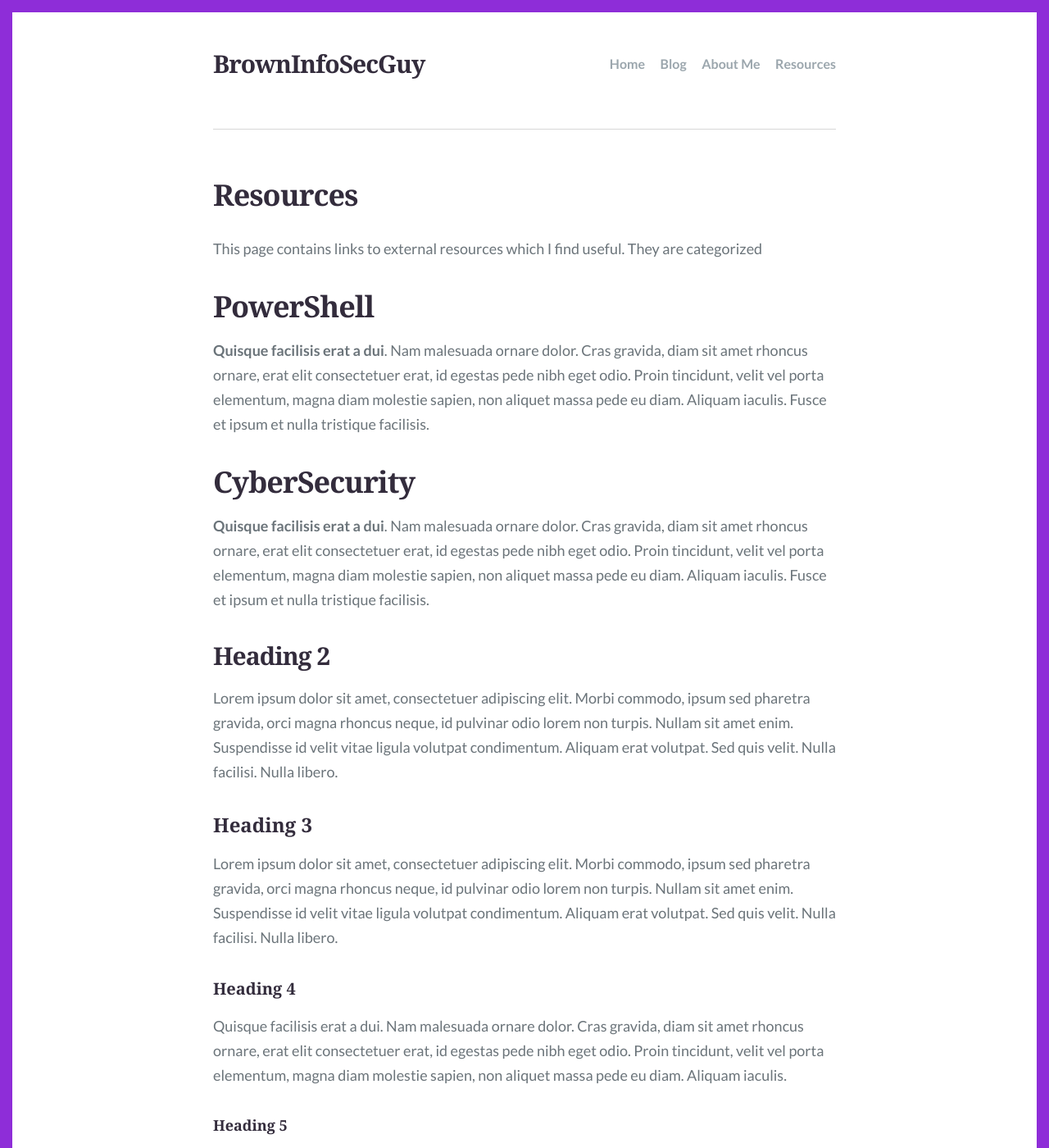
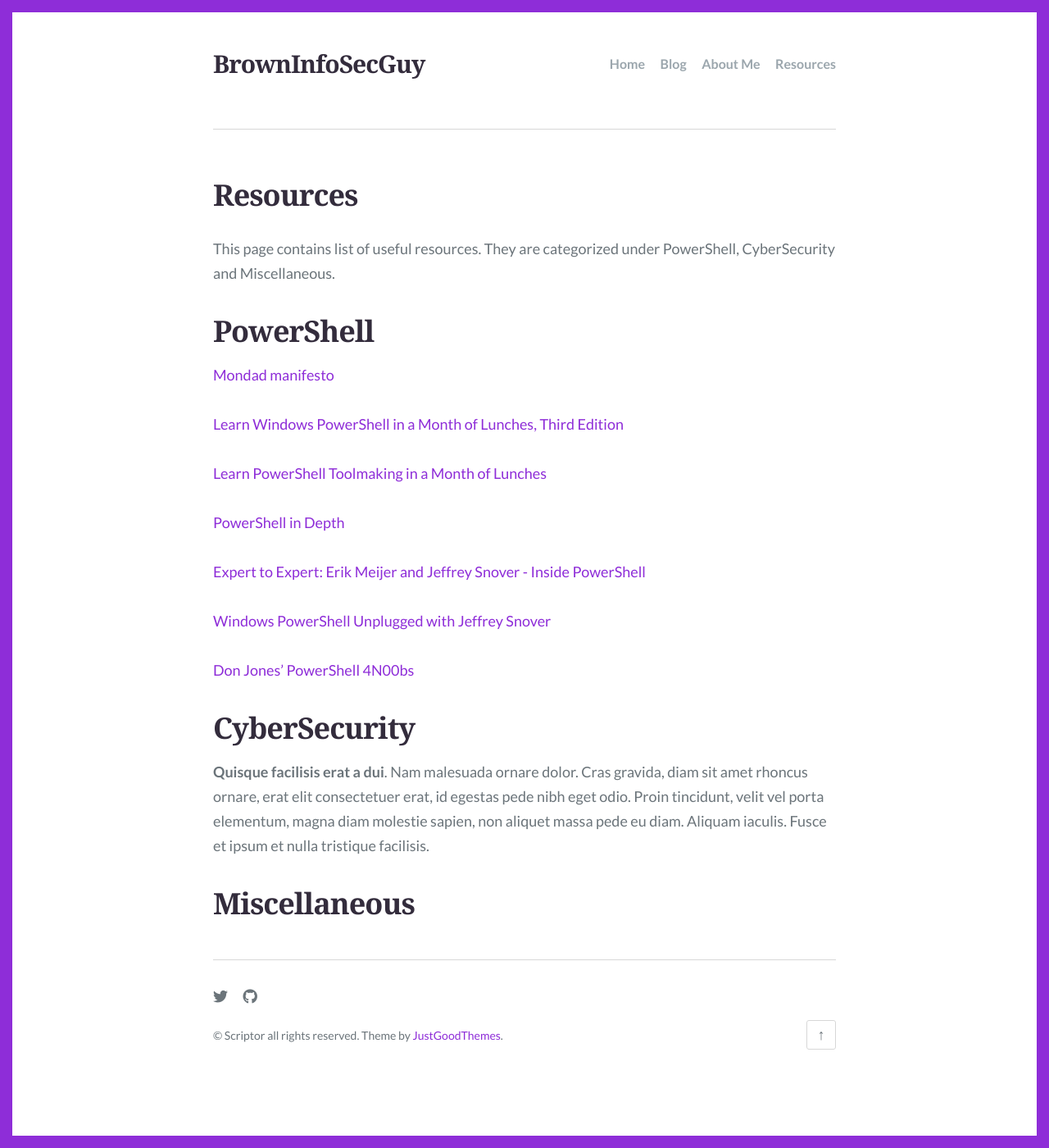
Before and after one commit to browninfosecguy/browninfosecguy.github.io, a Jekyll site: the page built from resources.md, in a window 1280 px wide and 1400 px high. Shown: the whole window at 82% size. Built offline with Jekyll 4.4.1, drawn with Linux system fonts in a browser that asks for light colours; some web fonts are replaced; some of the changed text lies outside the part shown.

Commit message:
Update resources.md

````diff
--- a/resources.md
+++ b/resources.md
@@ -1,168 +1,29 @@
 ---
 layout: page
 title: Resources
-description: This is a style guide of the Scriptor Jekyll theme
+description: This page contain resources for CyberSecurity and PowerShell
 ---
 
-This page contains links to external resources which I find useful. They are categorized
+This page contains list of useful resources. They are categorized under PowerShell, CyberSecurity and Miscellaneous.
 
 # PowerShell
 
-**Quisque facilisis erat a dui**. Nam malesuada ornare dolor. Cras gravida, diam sit amet rhoncus ornare, erat elit consectetuer erat, id egestas pede nibh eget odio. Proin tincidunt, velit vel porta elementum, magna diam molestie sapien, non aliquet massa pede eu diam. Aliquam iaculis. Fusce et ipsum et nulla tristique facilisis.
+[Mondad manifesto](https://devblogs.microsoft.com/powershell/monad-manifesto-the-origin-of-windows-powershell/)
+
+[Learn Windows PowerShell in a Month of Lunches, Third Edition](https://www.manning.com/books/learn-windows-powershell-in-a-month-of-lunches-third-edition)
+
+[Learn PowerShell Toolmaking in a Month of Lunches](https://www.manning.com/books/learn-powershell-toolmaking-in-a-month-of-lunches?query=powershell)
+
+[PowerShell in Depth](https://www.manning.com/books/powershell-in-depth?query=powershell)
+
+[Expert to Expert: Erik Meijer and Jeffrey Snover - Inside PowerShell](https://channel9.msdn.com/Shows/Going+Deep/Expert-to-Expert-Erik-Meijer-and-Jeffrey-Snover-Inside-PowerShell?term=Jeffrey%20snover&lang-en=true&pageSize=15&skip=30)
+
+[Windows PowerShell Unplugged with Jeffrey Snover](https://channel9.msdn.com/events/TechEd/2014/DCIM-B318?term=Jeffrey%20snover&lang-en=true)
+
+[Don Jones' PowerShell 4N00bs](https://leanpub.com/powershell-4n00bs)
 
 # CyberSecurity
 
 **Quisque facilisis erat a dui**. Nam malesuada ornare dolor. Cras gravida, diam sit amet rhoncus ornare, erat elit consectetuer erat, id egestas pede nibh eget odio. Proin tincidunt, velit vel porta elementum, magna diam molestie sapien, non aliquet massa pede eu diam. Aliquam iaculis. Fusce et ipsum et nulla tristique facilisis.
 
-## Heading 2
-
-Lorem ipsum dolor sit amet, consectetuer adipiscing elit. Morbi commodo, ipsum sed pharetra gravida, orci magna rhoncus neque, id pulvinar odio lorem non turpis. Nullam sit amet enim. Suspendisse id velit vitae ligula volutpat condimentum. Aliquam erat volutpat. Sed quis velit. Nulla facilisi. Nulla libero.
-
-### Heading 3
-
-Lorem ipsum dolor sit amet, consectetuer adipiscing elit. Morbi commodo, ipsum sed pharetra gravida, orci magna rhoncus neque, id pulvinar odio lorem non turpis. Nullam sit amet enim. Suspendisse id velit vitae ligula volutpat condimentum. Aliquam erat volutpat. Sed quis velit. Nulla facilisi. Nulla libero.
-
-#### Heading 4
-
-Quisque facilisis erat a dui. Nam malesuada ornare dolor. Cras gravida, diam sit amet rhoncus ornare, erat elit consectetuer erat, id egestas pede nibh eget odio. Proin tincidunt, velit vel porta elementum, magna diam molestie sapien, non aliquet massa pede eu diam. Aliquam iaculis.
-
-##### Heading 5
-
-Curabitur pellentesque facilisis orci, ut rhoncus nulla scelerisque ac. Integer in magna vel justo venenatis ornare vitae vel sem.
-
-###### Heading 6
-
-Nulla tempus tortor nec nunc volutpat commodo. Vivamus efficitur imperdiet velit sagittis pellentesque. In fringilla dui nec dolor sollicitudin, et scelerisque elit pellentesque. Integer vestibulum viverra sem, vel ornare nibh. Proin lobortis elit nunc, ut consequat elit vulputate sit amet.
-
-## Emphasis
-
-**This is bold text**
-
-*This is italic text*
-
-~~Strikethrough~~
-
-## Links
-
-[I'm an inline-style link](https://www.google.com)
-
-[I'm an inline-style link with title](https://www.google.com "Google's Homepage")
-
-## Quoting
-
->“Creativity is allowing yourself to make mistakes. Design is knowing which ones to keep.”
-
-Lorem ipsum dolor sit amet, `consectetuer adipiscing` elit. Morbi commodo, ipsum sed pharetra gravida, orci magna rhoncus neque, id pulvinar odio lorem non turpis. Nullam sit amet enim. Suspendisse id velit vitae ligula volutpat condimentum. Aliquam erat volutpat. Sed quis velit. Nulla facilisi. Nulla libero.
-
-***
-
-## Code Blocks
-
-```css
-#header h1 {
-  color: #fff;
-  margin-bottom: 1.5em;
-}
-
-.author-avatar {
-  border-radius: 5px;
-  display: block;
-  height: 60px;
-  margin-right: 30px;
-  width: 60px;
-}
-```
-
-```javascript
-// Simple map
-var map;
-function initMap() {
-  map = new google.maps.Map(document.getElementById('map'), {
-    center: {lat: -34.397, lng: 150.644},
-    zoom: 8
-  });
-}
-```
-
-```json
-{"menu": {
-  "id": "file",
-  "value": "File",
-  "popup": {
-    "menuitem": [
-      {"value": "New", "onclick": "CreateNewDoc()"},
-      {"value": "Open", "onclick": "OpenDoc()"},
-      {"value": "Close", "onclick": "CloseDoc()"}
-    ]
-  }
-}}
-```
-
-```yml
-sass:
-  input_file: sass/main.scss.njk
-  output_file: assets/css/main.css
-  indentWidth: 4
-  outputStyle: nested
-  precision: 10
-```
-```powershell
-  Write-Host "Please Suppoty PowerShell"
-  function cat{
-      param()
-      write-host $1
-  }
-```
-
-
-```
-No language indicated, so no syntax highlighting.
-```
-
-Inline `code` has `back-ticks around` it.
-
-## Videos
-
-<iframe src="https://player.vimeo.com/video/153339497?byline=0" width="500" height="281" frameborder="0" webkitallowfullscreen mozallowfullscreen allowfullscreen></iframe>
-
-[Terraforming](https://vimeo.com/153339497) from [Studio Swine](https://vimeo.com/studioswine) on [Vimeo](https://vimeo.com)
-
-## Full Width Image
-
-Images work too! Already know the URL of the image you want to include in your article? Simply paste it in like this to make it show up:
-
-{% include image_full.html imageurl="/images/apple-watch-in-car.jpg" title="Apple" caption="This is the caption" %}
-
-Lorem ipsum dolor sit amet, `consectetuer adipiscing` elit. Morbi commodo, ipsum sed pharetra gravida, orci magna rhoncus neque, id pulvinar odio lorem non turpis. Nullam sit amet enim. Suspendisse id velit vitae ligula volutpat condimentum. Aliquam erat volutpat. Sed quis velit. Nulla facilisi. Nulla libero.
-
-## Regular Image
-
-{% include image_caption.html imageurl="/images/apple-watch-in-car.jpg" title="Apple Super" caption="This is the caption" %}
-
-Lorem ipsum dolor sit amet, `consectetuer adipiscing` elit. Morbi commodo, ipsum sed pharetra gravida, orci magna rhoncus neque, id pulvinar odio lorem non turpis. Nullam sit amet enim. Suspendisse id velit vitae ligula volutpat condimentum. Aliquam erat volutpat. Sed quis velit. Nulla facilisi. Nulla libero. Lorem ipsum dolor sit amet, `consectetuer adipiscing` elit. Morbi commodo, ipsum sed pharetra gravida, orci magna rhoncus neque, id pulvinar odio lorem non turpis. Nullam sit amet enim. Suspendisse id velit vitae ligula volutpat condimentum. Aliquam erat volutpat. Sed quis velit. Nulla facilisi. Nulla libero.
-
-## Lists
-
-Here is an unordered list of items, typically rendered as a bulleted list:
-
-+ Donec non tortor in arcu mollis feugiat
-+ Lorem ipsum dolor sit amet, consectetuer adipiscing elit
-+ Donec id eros eget quam aliquam gravida
-+ Vivamus convallis urna id felis
-+ Nulla porta tempus sapien
-
-Here is an ordered list of items, typically rendered as a numbered list:
-
-1. Donec non tortor in arcu mollis feugiat
-2. Lorem ipsum dolor sit amet, consectetuer adipiscing elit
-3. Donec id eros eget quam aliquam gravida
-4. Vivamus convallis urna id felis
-5. Nulla porta tempus sapien
-
-### Tables
-
-| Title | Title |
-| ------| ----- |
-| Text  | Text  |
-| Text  | Text  |
-| Text  | Text  |
+# Miscellaneous
````
